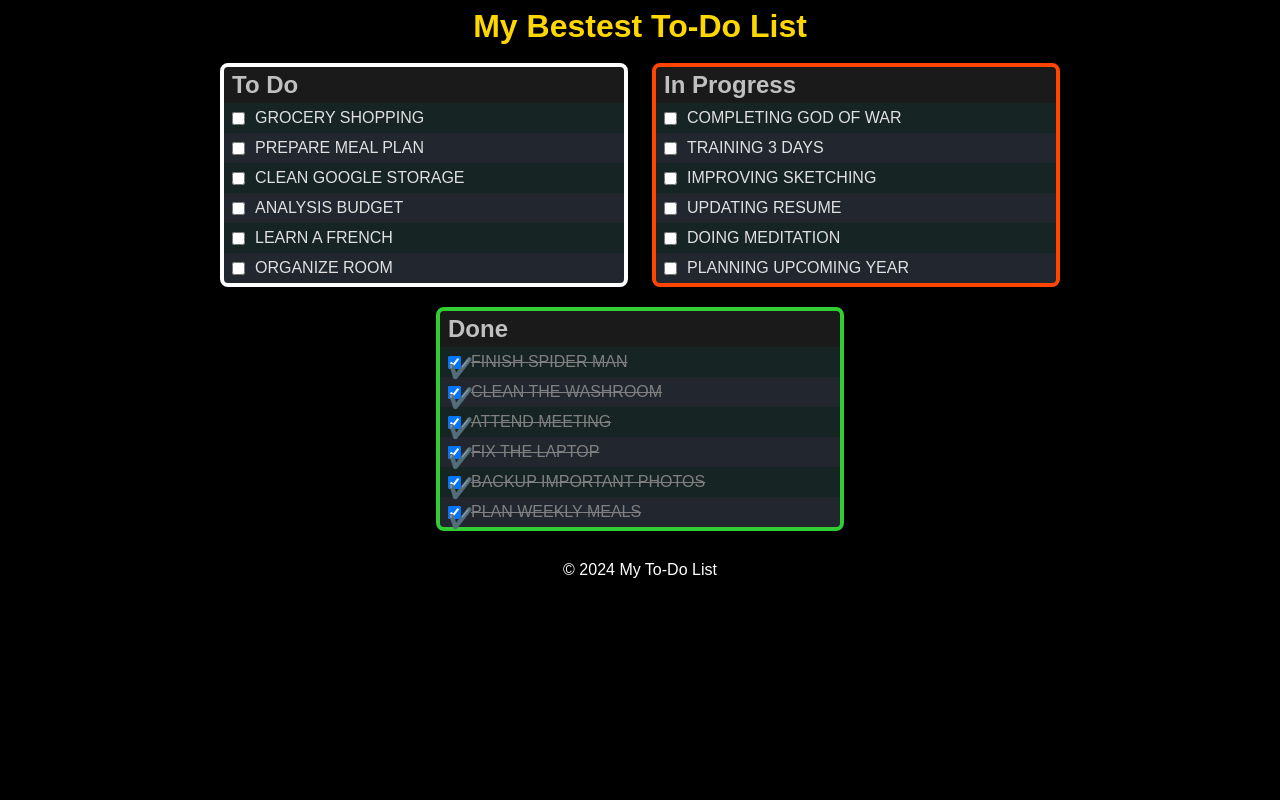
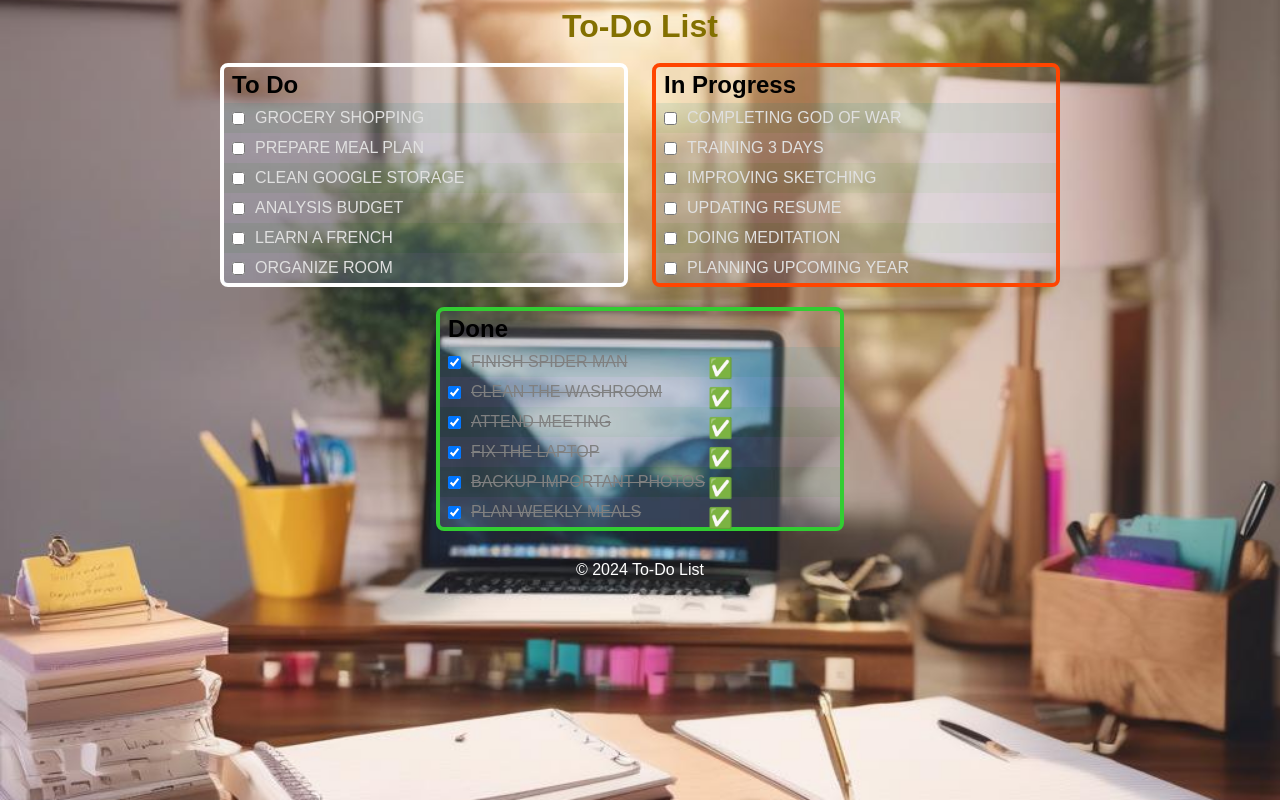
Before and after one commit to Sabhiii/singh_sukhdeep_HW-3, a plain HTML site: page index.html in a window 1280 px wide. Drawn offline with Linux system fonts and the light colour scheme.

Commit message:
change Color and Check Error
Added Background image and changed the error and color of font according to background image

```diff
--- a/css/main.css
+++ b/css/main.css
@@ -7,6 +7,7 @@
 
     body {
         background-color: black;
+        background-image: url(../images/bg.jpeg);
         background-size: cover;
         background-position: center;
         background-repeat: no-repeat;
@@ -26,7 +27,7 @@ main {
 header > h1 {
     text-align: center;
     padding: 8px;
-    color: #ffd700;
+    color: #837000;
 }
 
 article {
@@ -39,7 +40,7 @@ article {
 }
 
 article > h2 {
-    color: #c0c0c0;
+    color: #000000;
     padding: 4px 8px;
 }
 
@@ -74,9 +75,10 @@ ul li {
 }
 
 .done-checkbox:checked::after {
-    content: ' ✔️';
+    content: '\2705';
     font-size: 20px;
     color: #32cd32;
+    margin-left: 260px;
 }
 
 .todo_list li:nth-child(odd),
--- a/index.html
+++ b/index.html
@@ -3,12 +3,12 @@
 <head>
     <meta charset="UTF-8">
     <meta name="viewport" content="width=device-width, initial-scale=1.0">
-    <title>My To-Do List</title>
+    <title>To-Do List</title>
     <link rel="stylesheet" href="css/main.css">
 </head>
 <body>
     <header>
-        <h1>My Bestest To-Do List</h1>
+        <h1>To-Do List</h1>
     </header>
 
     <main>
@@ -50,7 +50,7 @@
     </main>
 
     <footer>
-        <p>© 2024 My To-Do List</p>
+        <p>© 2024 To-Do List</p>
     </footer>
 
 </body>
```
